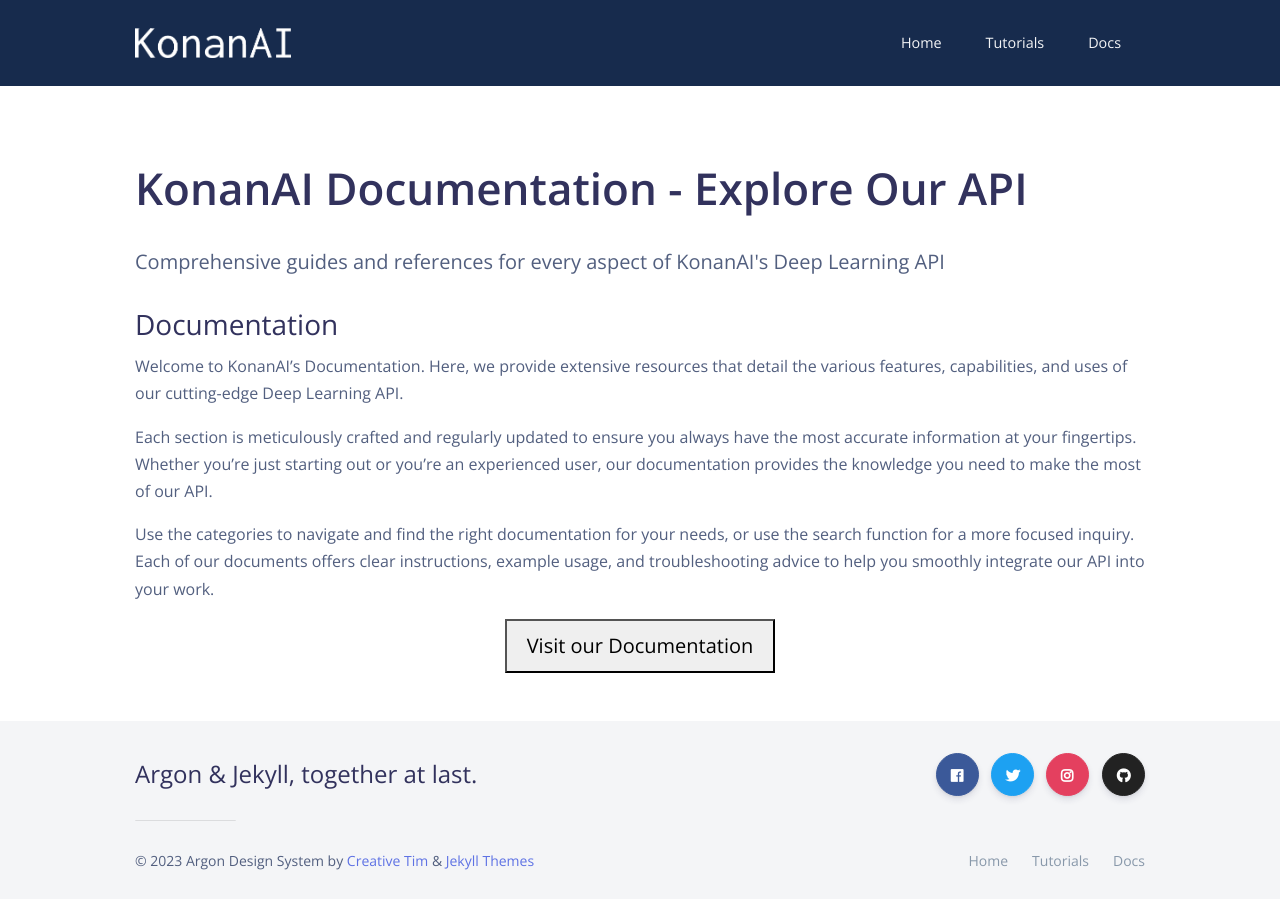
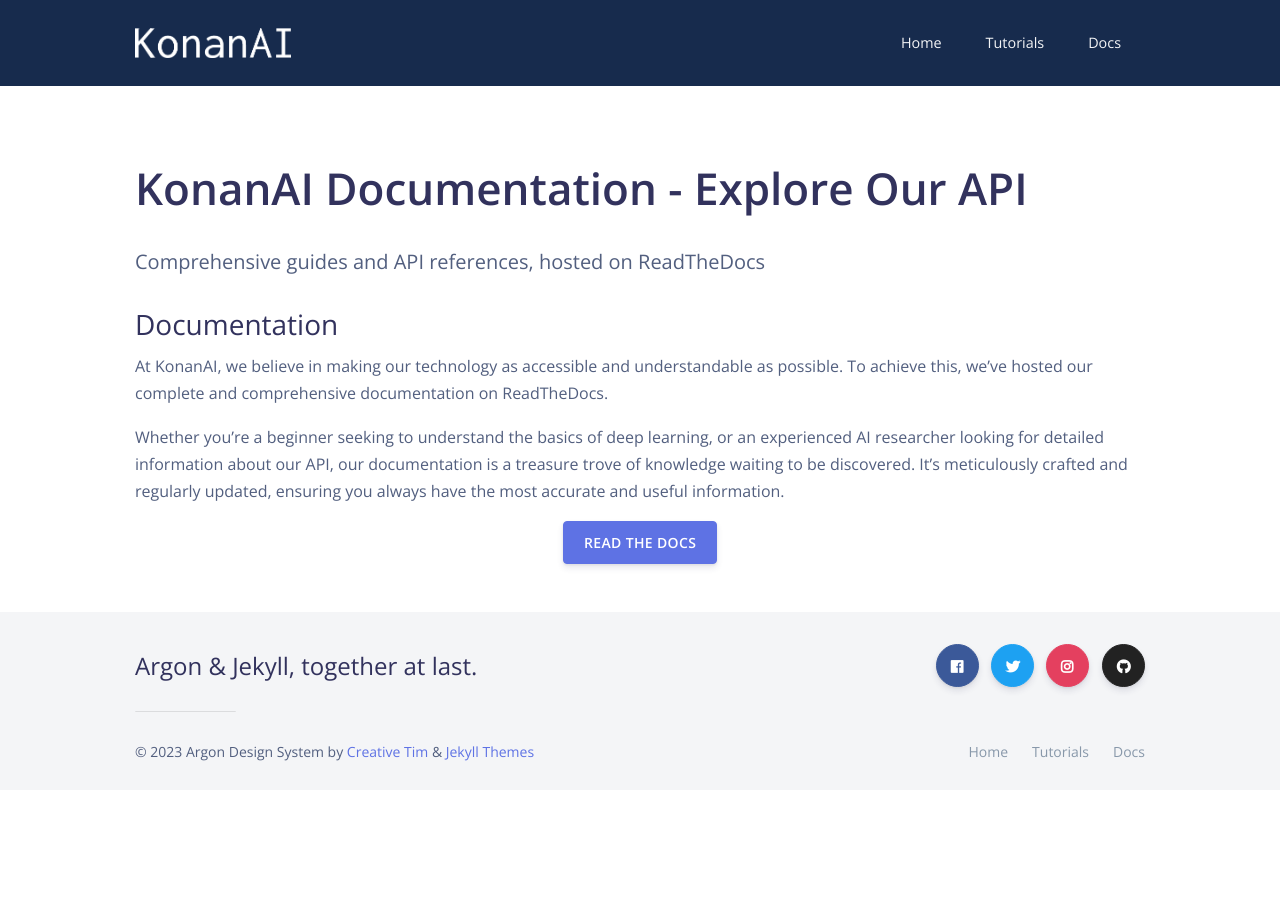
Before and after one commit to KonanAI-LLC/konanai-llc.github.io, a Jekyll site: the page built from _pages/docs.md, in a window 1280 px wide. Built offline with Jekyll 4.4.1, drawn with Linux system fonts in a browser that asks for light colours; nearby versions of some CDN libraries.

Commit message:
Update docs.md

```diff
--- a/_pages/docs.md
+++ b/_pages/docs.md
@@ -1,18 +1,16 @@
 ---
 title: KonanAI Documentation - Explore Our API
-subtitle: Comprehensive guides and references for every aspect of KonanAI's Deep Learning API
+subtitle: Comprehensive guides and API references, hosted on ReadTheDocs
 ---
 
 ### Documentation
 
-Welcome to KonanAI's Documentation. Here, we provide extensive resources that detail the various features, capabilities, and uses of our cutting-edge Deep Learning API.
+At KonanAI, we believe in making our technology as accessible and understandable as possible. To achieve this, we've hosted our complete and comprehensive documentation on ReadTheDocs.
 
-Each section is meticulously crafted and regularly updated to ensure you always have the most accurate information at your fingertips. Whether you're just starting out or you're an experienced user, our documentation provides the knowledge you need to make the most of our API.
+Whether you're a beginner seeking to understand the basics of deep learning, or an experienced AI researcher looking for detailed information about our API, our documentation is a treasure trove of knowledge waiting to be discovered. It's meticulously crafted and regularly updated, ensuring you always have the most accurate and useful information.
 
-Use the categories to navigate and find the right documentation for your needs, or use the search function for a more focused inquiry. Each of our documents offers clear instructions, example usage, and troubleshooting advice to help you smoothly integrate our API into your work.
-
-<center>
-    <a href="https://konanai.readthedocs.io" target="_blank">
-        <button style="font-size: 20px; padding: 10px 20px;">Visit our Documentation</button>
-    </a>
-</center>
+<div class="buttons" style="text-align: center;">
+  <a href="https://konanai.readthedocs.io" class="btn btn-primary">
+    Read The Docs
+  </a>
+</div>
```
